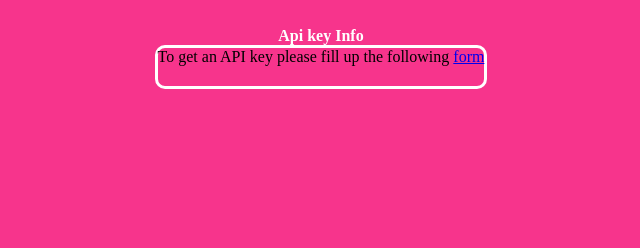
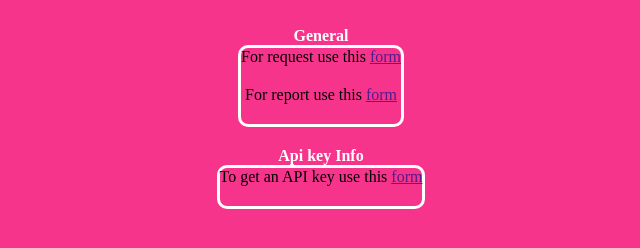
Before and after one commit to weberBen/goldNugget, a plain HTML site: page views/info.example.html in a window 1280 px wide. Shown: the part 84-332 px from the top of the page, without its empty margins (319-959 px from the left). Drawn offline with Linux system fonts and the light colour scheme; files that its build step writes are made by us from their sources; files whose address does not match are found by name; a web font is replaced by a local one.

Commit message:
feat(info.html): add sections to info

```diff
--- a/views/info.example.html
+++ b/views/info.example.html
@@ -89,10 +89,18 @@
             <div class="screen-center">
 
 
-                <div class="info-container" href="#apiKey" >
+                <div class="info-container" href="#general" >
+                    <span class="info-title"> General </span>
+                    <div class="info-content">
+                        <span href="#request" class="info-content-item"> For request use this <a id="requestForm" href="" target="_blank" rel="noopener noreferrer">form</a></span>
+                        <span href="#report" class="info-content-item"> For report use this  <a id="reportForm" href="" target="_blank" rel="noopener noreferrer">form</a></span>
+                    </div>
+                </div>
+
+                <div class="info-container" href="#general" >
                     <span class="info-title"> Api key Info </span>
                     <div class="info-content">
-                        <span class="info-content-item"> To get an API key please fill up the following  <a href="https://google.com" target="_blank" rel="noopener noreferrer">form</a></span>
+                        <span href="#apiKey-get" class="info-content-item"> To get an API key use this <a id="apiKeyForm" href="" target="_blank" rel="noopener noreferrer">form</a></span>
                     </div>
                 </div>
 
@@ -110,9 +118,18 @@
     <script>
 
 
+        const info = {
+            apiKeyForm: "https://google.com",
+            requestForm: "https://google.com",
+            reportForm: "https://google.com",
+        }
+
+
 
         $(document).ready(() => {
-
+            $('#apiKeyForm').attr("href", info.apiKeyForm);
+            $('#requestForm').attr("href", info.requestForm);
+            $('#reportForm').attr("href", info.reportForm);
         });
 
 
```
